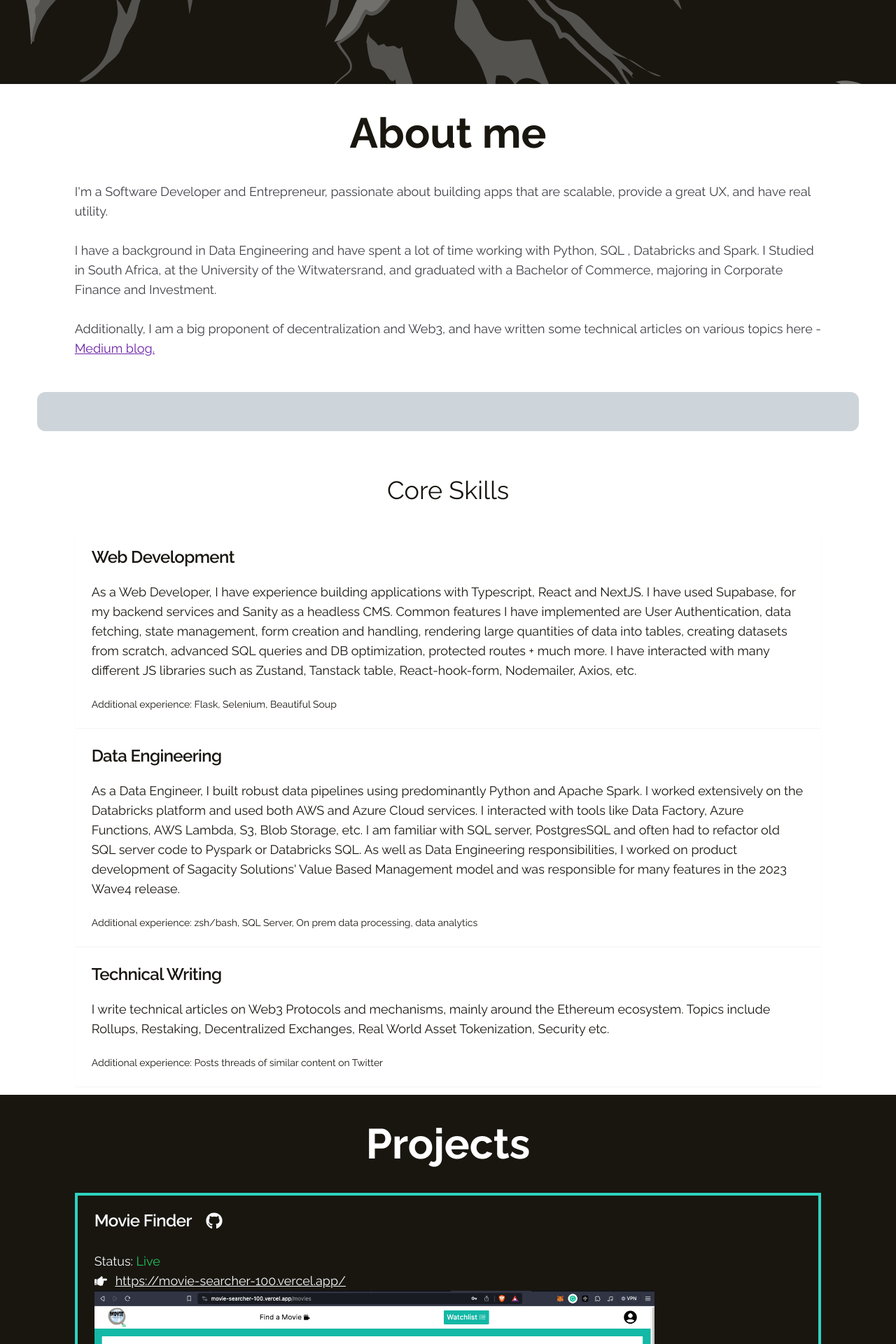
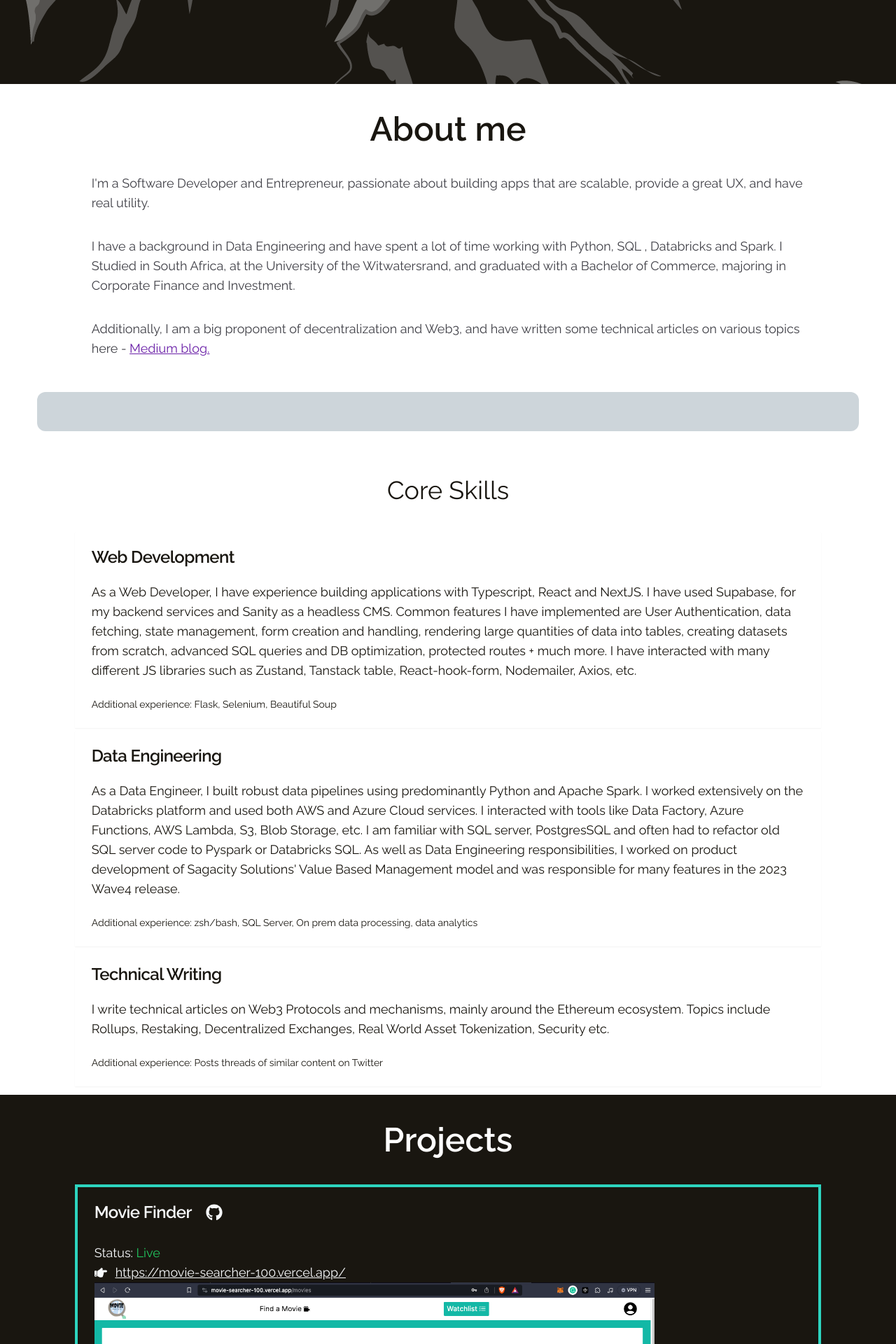
Before and after one commit to jamoowen/Portfolio-v2, a Next.js app: page / in a window 1280 px wide. Shown: the part 900-2820 px from the top of the page at 70% size. Built offline with nearby package versions, Linux system fonts and the light colour scheme; no server answers.

Commit message:
changed header sizes

```diff
--- a/src/components/about/about.tsx
+++ b/src/components/about/about.tsx
@@ -19,14 +19,14 @@
 
 
         <div id="about" className='w-full h-full min-h-screen overflow-visible bg-white font-raleway text-zinc-700'>
-            <div className="flex items-center justify-center py-10 text-4xl font-bold text-background sm:text-6xl">
+            <div className="flex items-center justify-center py-10 text-4xl font-semibold text-background sm:text-5xl">
                 About me
             </div>
             <div className="flex justify-between w-full h-full gap-4 mx-auto text-sm sm:text-lg md:gap-4 bg-opacity-30">
 
 
                 <div className='flex flex-col w-full h-full gap-5 '>
-                    <div className="w-10/12 mx-auto">
+                    <div className="w-10/12 mx-auto space-y-1.5 px-6">
                         <p>{`I'm a Software Developer and Entrepreneur, passionate about building apps that are scalable, provide a great UX, and have real utility.`}</p><br />
                         <p>{`I have a background in Data Engineering and have spent a lot of time working with Python, SQL , Databricks and Spark.
                             I Studied in South Africa, at the University of the Witwatersrand, and graduated with a Bachelor of Commerce, majoring in Corporate Finance
@@ -50,7 +50,7 @@
                     </div>
 
                     <div className="flex flex-col items-center justify-center py-1 bg-opacity-10 border-background">
-                        <h2 className="py-10 text-4xl text-background">Core Skills</h2>
+                        <h2 className="py-10 text-4xl  text-background">Core Skills</h2>
                         <div className="grid w-10/12 grid-cols-1 gap-1 mb-2 ml-1 mr-1  auto-rows">
                             <Link href="#projects">
                                 <Card className="flex flex-col hover:bg-windows group h-full relative bg-white  text-background border-none justify-start  rounded-[1px]">
--- a/src/components/blog/blog.tsx
+++ b/src/components/blog/blog.tsx
@@ -120,7 +120,7 @@
 
     return (
         <div id="blog" className='w-full h-full min-h-screen overflow-visible bg-white font-raleway text-background border-y border-windows'>
-            <div className="flex items-center justify-center py-10 text-4xl font-bold text-opacity-70 sm:text-6xl">
+            <div className="flex items-center justify-center py-10 text-4xl font-semibold text-opacity-70 sm:text-5xl">
                 Blog
             </div>
 
@@ -132,9 +132,9 @@
                     <div className="col-span-3 sm:col-start-2 sm:col-span-2">
                         <h2 className="p-4 sm:p-2  ml-2">All of my medium articles are available on my Medium page: <Link className="text-purple-600 underline" href="https://medium.com/@jamesowen.dev">@jamesowen.dev</Link></h2>
                     </div>
-                    <div className="col-span-1 flex p-4 flex-col bg-windows border-2 ml-2">
+                    <div className="col-span-1 flex p-4 flex-col h-96 bg-windows border-2 ml-2">
                     <h4 className="mb-4 font-bold leading-none text-md">Articles</h4>
-                        <ScrollArea className="flex  rounded-[3px] bg-windows h-full shrink border-background">
+                        <ScrollArea className="flex  rounded-[3px] h-full shrink border-background">
                             <div className="">
 
 
--- a/src/components/contact/contact.tsx
+++ b/src/components/contact/contact.tsx
@@ -96,7 +96,7 @@
 
 
         <div id="contact" className='w-full h-full min-h-screen overflow-visible text-white font-raleway bg-background'>
-            <div className="flex items-center justify-center py-10 text-4xl font-bold text-opacity-70 sm:text-6xl">
+            <div className="flex items-center justify-center py-10 text-4xl font-semibold text-opacity-70 sm:text-5xl">
                 Contact Me
             </div>
             <div className="flex flex-col items-center justify-between w-full h-full gap-4 mx-auto text-xl font-bold sm:text-2xl md:gap-4 bg-opacity-30">
--- a/src/components/projects/projects.tsx
+++ b/src/components/projects/projects.tsx
@@ -46,7 +46,7 @@
 
 
         <div id="projects" className='w-full h-full min-h-screen overflow-visible text-white bg-background'>
-            <div className="flex items-center justify-center py-10 text-4xl font-bold font-raleway text-opacity-70 sm:text-6xl">
+            <div className="flex items-center justify-center py-10 text-4xl font-semibold font-raleway text-opacity-70 sm:text-5xl">
                 Projects
             </div>
             <div className="items-center justify-center w-full h-full mx-auto">
```
